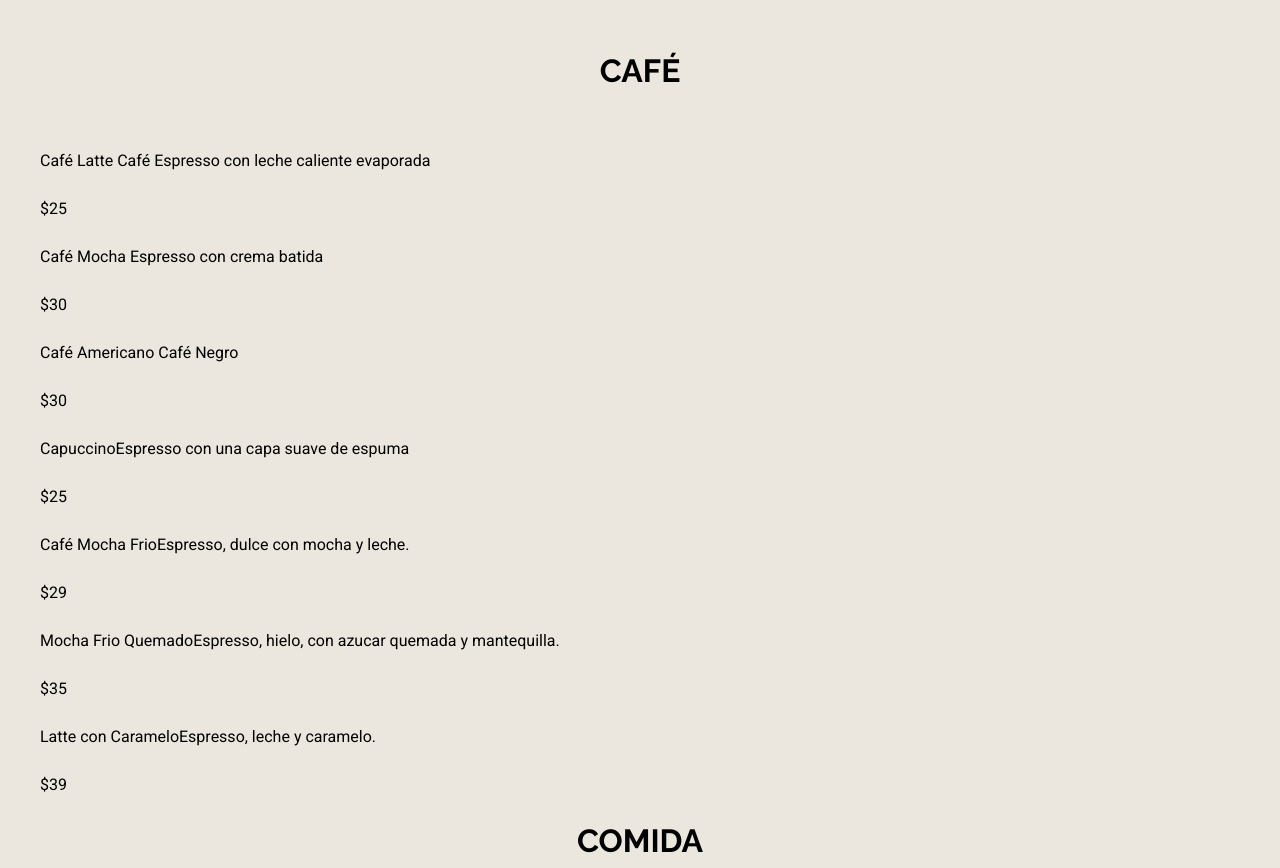
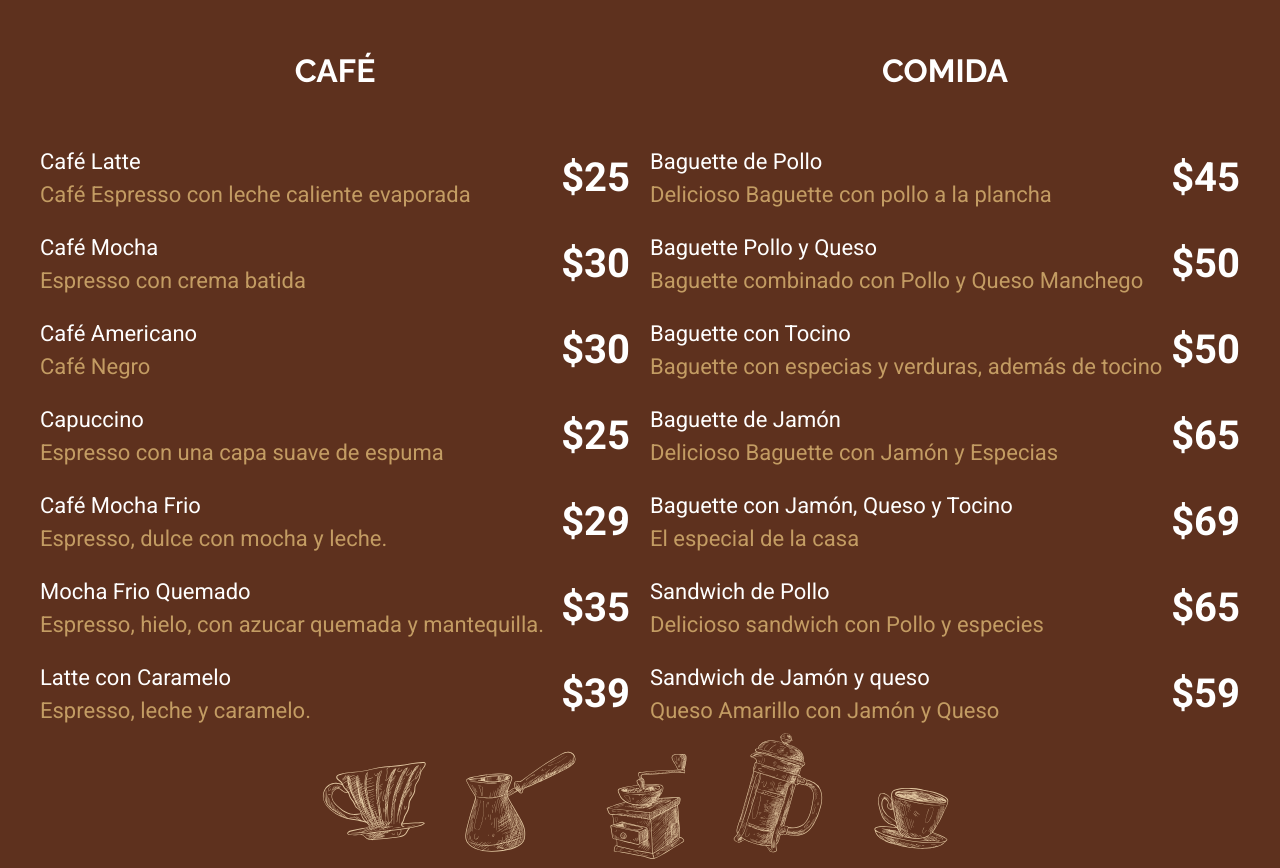
Before and after one commit to Geinersb/Cafeteria, a website: page index.html in a window 1280 px wide. Shown: the part 3435-4303 px from the top of the page. Drawn offline with Linux system fonts and the light colour scheme; a web font is replaced by a local one.

Commit message:
se finaliza el menu de inicio

```diff
--- a/src/scss/inicio/_menu.scss
+++ b/src/scss/inicio/_menu.scss
@@ -3,11 +3,54 @@
 
 
 .nuestro-menu{
-    background-image: v.$primario;
-    padding: 15rem 5rem 20rem 5rem;
+    background-image: url(../img/menu_arriba.svg),url(../img/menu_abajo.svg),linear-gradient(to top,
+    v.$primario, v.$primario);
+    background-repeat: no-repeat;
+    background-position: center 5rem, center 92%,100%;
+   // background-size: 150%;
+    padding: 15rem 2rem 20rem 2rem;
+
+
 
     @include m.tablet {
         padding: 15rem 0 20rem 0;
+        background-size: 100%;
+    }
+
+    @include m.desktop {
+    background-size: 50%,50%,100%;
     }
 
 }
+
+.grid-menu{
+    @include m.tablet {
+        @include m.grid(2, 2rem)
+    }
+}
+
+.menu{
+h3{
+color: v.$blanco;
+}
+li{
+display: flex;
+justify-content: space-between;
+align-items: center;
+    p{
+color: v.$blanco;
+font-size: 2.2rem;
+line-height: 1.5;
+margin: 0 0 2rem 0;
+        span{
+            display: block;
+            color: v.$secundario;
+        }
+    }
+
+    .precio{
+font-size: 4rem;
+font-weight: 700;
+    }
+}
+}
```
Also changed, not shown: build/css/app.css.
